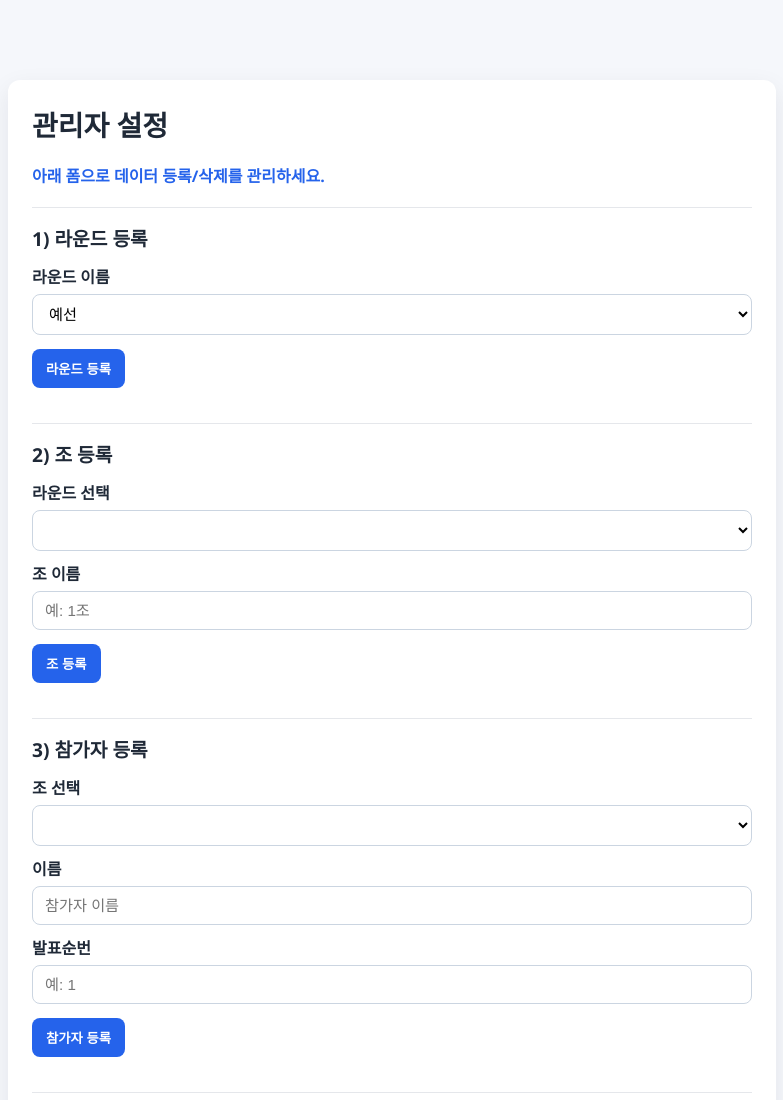
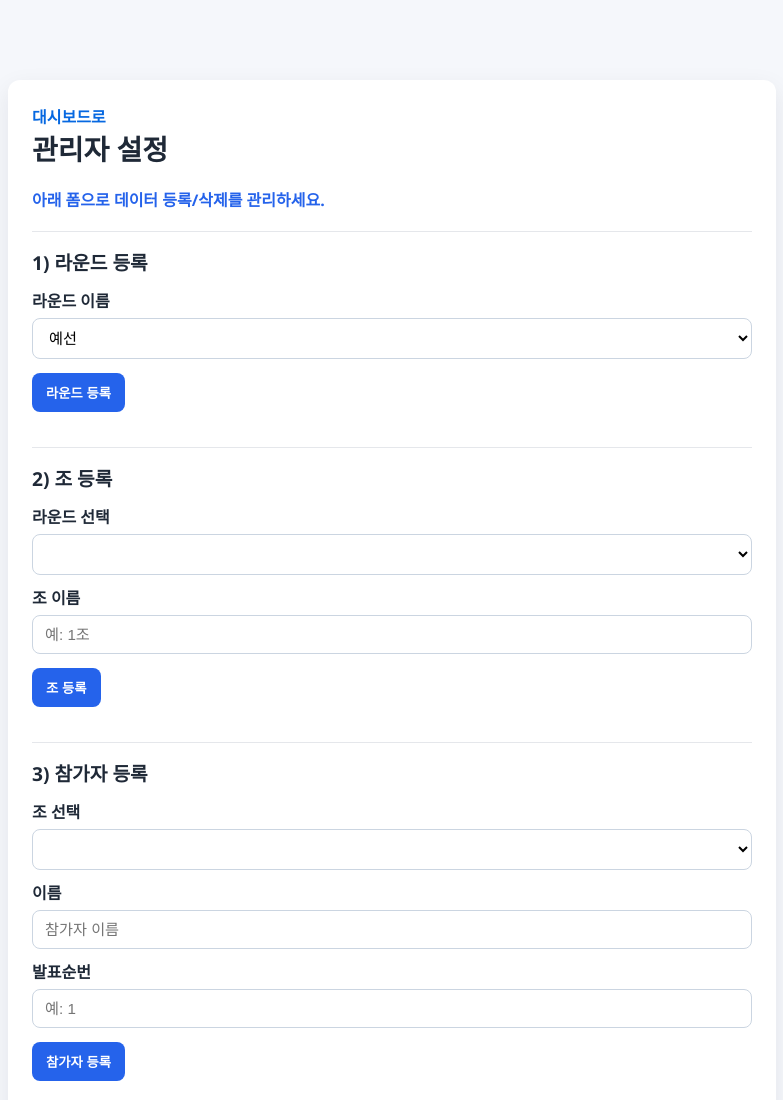
Before and after one commit to dngur5425-sudo/level-up-eval, a plain HTML site: page admin_setup.html in a window 1280 px wide. Shown: the top 1100 px of the page, without its empty margins (248-1031 px from the left). Drawn offline with Linux system fonts and the light colour scheme; no server answers.

Commit message:
관리자 페이지 간 이동 링크 추가

```diff
--- a/admin_setup.html
+++ b/admin_setup.html
@@ -8,6 +8,10 @@
 </head>
 <body>
   <main class="container">
+    <div class="top-actions">
+      <a class="nav-link" href="./admin.html">대시보드로</a>
+      <span></span>
+    </div>
     <h1>관리자 설정</h1>
     <p id="status">아래 폼으로 데이터 등록/삭제를 관리하세요.</p>
 
```
